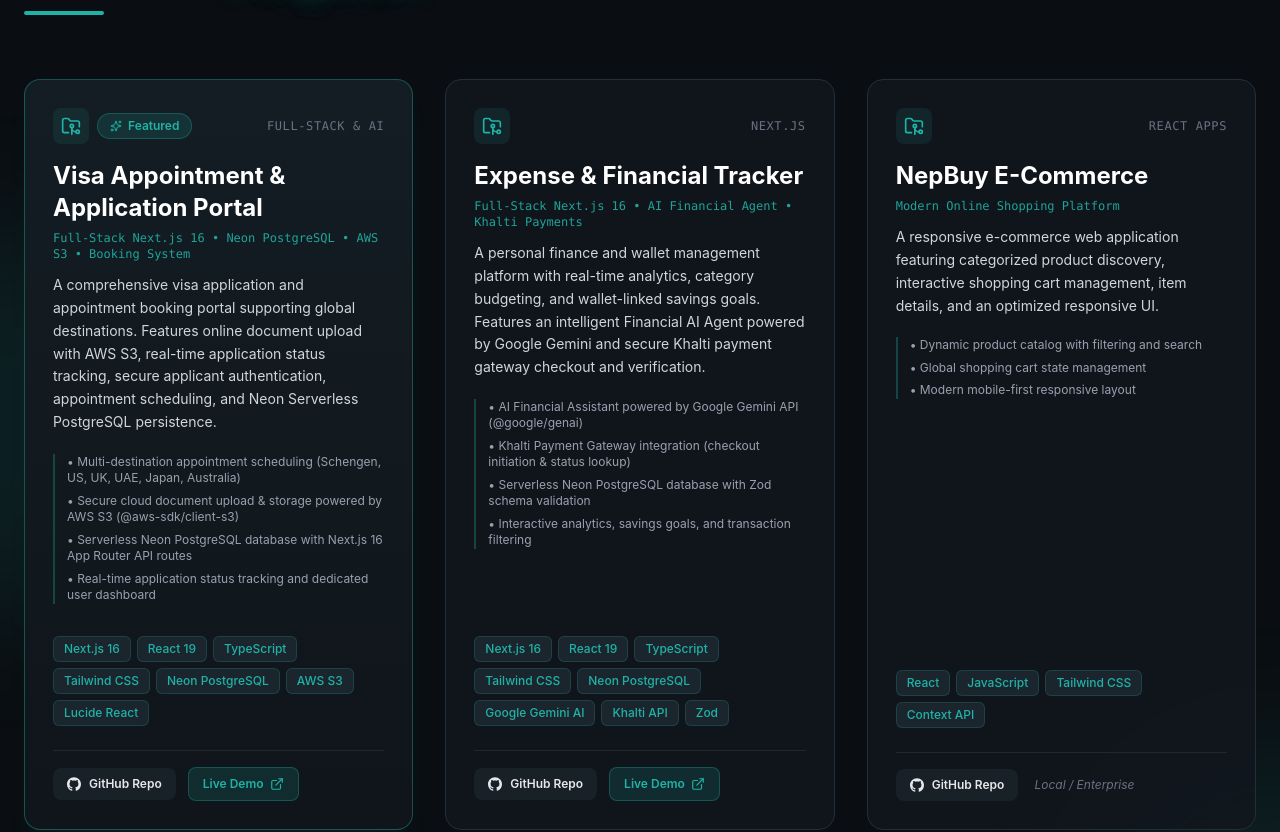
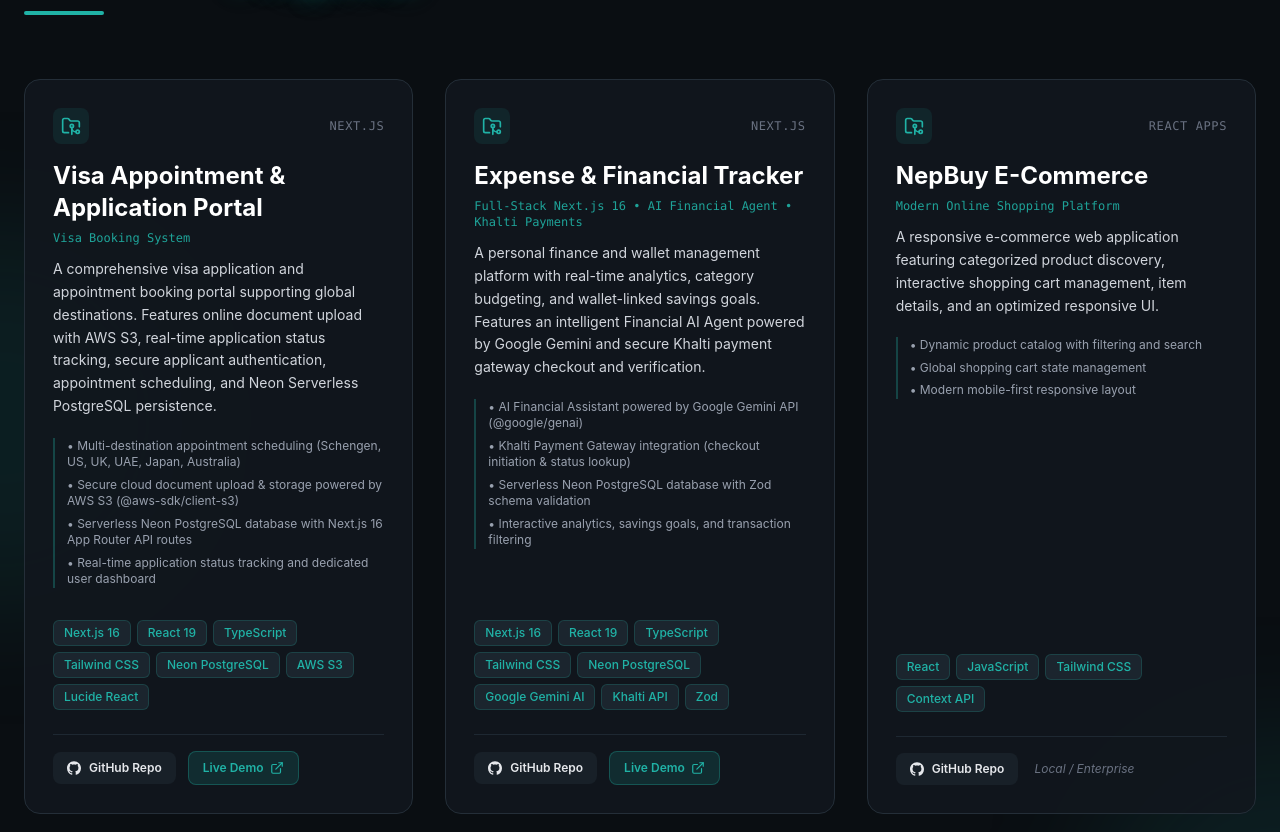
Before and after one commit to kalpana-4321/personal-portfolio, a React (Vite) app: page / in a window 1280 px wide. Shown: the part 2407-3239 px from the top of the page. Built offline with nearby package versions, Linux system fonts and the light colour scheme.

Commit message:
edited visa appointment section

```diff
--- a/src/Section/Projects.jsx
+++ b/src/Section/Projects.jsx
@@ -5,9 +5,8 @@ import { SiGithub } from "react-icons/si";
 const projects = [
   {
     title: "Visa Appointment & Application Portal",
-    tagline: "Full-Stack Next.js 16 • Neon PostgreSQL • AWS S3 • Booking System",
-    category: "Full-Stack & AI",
-    featured: true,
+    tagline: "Visa Booking System",
+    category: "Next.Js",
     description:
       "A comprehensive visa application and appointment booking portal supporting global destinations. Features online document upload with AWS S3, real-time application status tracking, secure applicant authentication, appointment scheduling, and Neon Serverless PostgreSQL persistence.",
     keyFeatures: [
```
